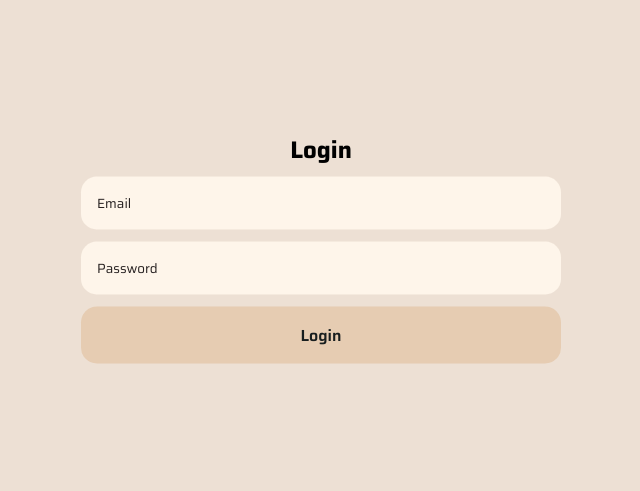
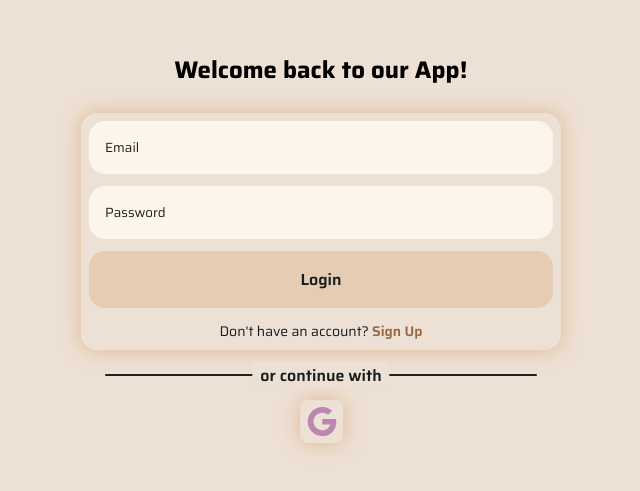
Before and after one commit to svyatoslavkk/all-memes-here, a React (Vite) app: page /login in a window 1280 px wide. Shown: the part 153-644 px from the top of the page, without its empty margins (319-959 px from the left). Built offline with nearby package versions, Linux system fonts and the light colour scheme.

Commit message:
fix: fix login layout

```diff
--- a/src/pages/Login/Login.scss
+++ b/src/pages/Login/Login.scss
@@ -1,7 +1,9 @@
 .login {
   display: flex;
   flex-direction: column;
-  gap: 0.5rem;
+  align-items: center;
+  justify-content: center;
+  gap: 1.5rem;
   padding: 1rem;
   @include center-screen-styles;
   width: 100%;
@@ -11,5 +13,10 @@
 .login-form {
   display: flex;
   flex-direction: column;
+  align-items: center;
   gap: 0.75rem;
+  border-radius: 1rem;
+  padding: 0.5rem;
+  width: 100%;
+  box-shadow: 0 0px 20px $sand-color;
 }
--- a/src/pages/Login/Login.tsx
+++ b/src/pages/Login/Login.tsx
@@ -1,19 +1,17 @@
 import { Formik, Form, Field, ErrorMessage } from "formik";
 import { FormValues } from "../../types/types";
-import { app } from '../../firebase/firebaseConfig';
-import {
-  getAuth,
-  signInWithEmailAndPassword,
-} from 'firebase/auth';
-import { Link, useNavigate } from 'react-router-dom';
+import { app } from "../../firebase/firebaseConfig";
+import { getAuth, signInWithEmailAndPassword } from "firebase/auth";
+import { Link, useNavigate } from "react-router-dom";
 import { useState } from "react";
 import Loader from "../../components/loader/Loader";
+import GoogleIcon from "@mui/icons-material/Google";
 
 export default function Login() {
   const auth = getAuth(app);
   const navigate = useNavigate();
-  const [email, setEmail] = useState('');
-  const [password, setPassword] = useState('');
+  const [email, setEmail] = useState("");
+  const [password, setPassword] = useState("");
   const [loading, setLoading] = useState(false);
 
   const signIn = async (event: any) => {
@@ -23,17 +21,18 @@ export default function Login() {
       .then((response) => {
         const user = response.user;
         console.log(user);
-        user.getIdToken()
+        user
+          .getIdToken()
           .then((accessToken) => {
-            sessionStorage.setItem('Token', accessToken);
-            navigate('/main');
+            sessionStorage.setItem("Token", accessToken);
+            navigate("/main");
           })
           .catch((error) => {
-            console.error('getIdToken error', error);
+            console.error("getIdToken error", error);
           });
       })
       .catch((error) => {
-        console.error('signIn error', error);
+        console.error("signIn error", error);
       })
       .finally(() => {
         setLoading(false);
@@ -78,8 +77,9 @@ export default function Login() {
   };
 
   return (
+    <>
       <div className="login">
-      <h2 style={{ textAlign: "center" }}>Login</h2>
+        <h2 style={{ textAlign: "center" }}>Welcome back to our App!</h2>
         <form className="login-form">
           <div className="primary-input-section">
             <input
@@ -102,7 +102,30 @@ export default function Login() {
           <button type="submit" className="full-width-button" onClick={signIn}>
             <span className="mid-header">Login</span>
           </button>
+          <p className="mid-text">
+            Don't have an account?{" "}
+            <Link
+              to="/signup"
+              style={{
+                color: "#9c6644",
+                fontWeight: 600,
+                textDecoration: "none",
+              }}
+            >
+              Sign Up
+            </Link>
+          </p>
         </form>
+        <span className="dividing">
+          <span className="text">
+            <span className="mid-header">or continue with</span>
+          </span>
+        </span>
+        <div className="flex-content">
+          <button className="shadow-button">
+            <GoogleIcon sx={{ color: "#bb87b0" }} fontSize="large" />
+          </button>
+        </div>
         {/* <Formik
         initialValues={initialValues}
         validate={validate}
@@ -136,6 +159,7 @@ export default function Login() {
           </button>
         </Form>
       </Formik> */}
+      </div>
       {loading && (
         <div className="overlay">
           <span className="absolute">
@@ -143,6 +167,6 @@ export default function Login() {
           </span>
         </div>
       )}
-    </div>
+    </>
   );
 }
--- a/src/pages/SignUp/SignUp.tsx
+++ b/src/pages/SignUp/SignUp.tsx
@@ -106,6 +106,7 @@ export default function SignUp() {
   };
 
   return (
+    <>
       <div className="sign-up">
         <h2 style={{ textAlign: "center" }}>Welcome to our App!</h2>
         <form className="sign-up-form" onSubmit={handleRegistration}>
@@ -267,6 +268,7 @@ export default function SignUp() {
           </form>
         )}
       </Formik> */}
+      </div>
       {loading && (
         <div className="overlay">
           <span className="absolute">
@@ -274,6 +276,6 @@ export default function SignUp() {
           </span>
         </div>
       )}
-    </div>
+    </>
   );
 }
```
Lines whose indentation alone changed are shown as unchanged.
